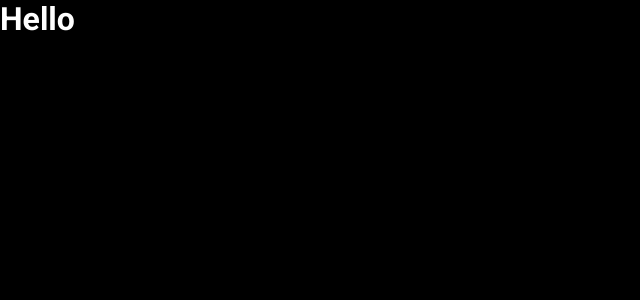
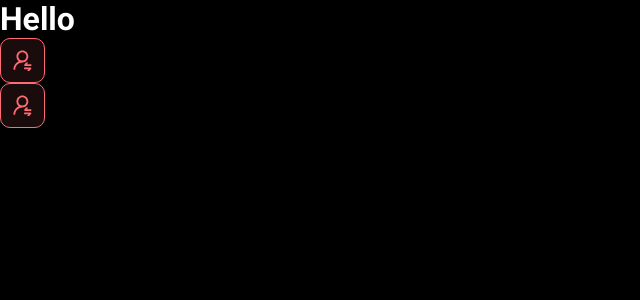
Before and after one commit to letnagao/spring-react-dsmeta, a React (Vite) app in the folder frontend/: page / in a window 1280 px wide. Shown: the top 300 px of the page, without its empty margins (0-640 px from the left). Built offline with nearby package versions, Linux system fonts and the light colour scheme.

Commit message:
added button component

```diff
--- a/frontend/src/App.tsx
+++ b/frontend/src/App.tsx
@@ -1,7 +1,12 @@
+import NotificationButton from './components/notification-button'
 
 function App() {
   return (
-    <h1>Hello</h1>
+    <>
+      <h1>Hello</h1>
+      <NotificationButton/>
+      <NotificationButton/>
+    </>
   )
 }
 
--- /dev/null
+++ b/frontend/src/components/notification-button/index.tsx
@@ -0,0 +1,12 @@
+import icon from "../../assets/img/notification-icon.svg"
+import './styles.css'
+
+function NotificationButton() {
+  return (
+    <div className="dsmeta-red-btn">
+      <img src={icon} alt="Notificar" />
+    </div>
+  )
+}
+
+export default NotificationButton
--- /dev/null
+++ b/frontend/src/components/notification-button/styles.css
@@ -0,0 +1,15 @@
+.dsmeta-red-btn {
+  height: 45px;
+  width: 45px;
+  background: rgba(255, 107, 114, 0.1);
+  border: 1px solid #ff6b72;
+  border-radius: 10px;
+  display: flex;
+  align-items: center;
+  justify-content: center;
+  cursor: pointer;
+}
+
+.dsmeta-red-btn img {
+  width: 19px;
+}
```
Also changed, not shown: frontend/src/assets/img/notification-icon.svg (added).
